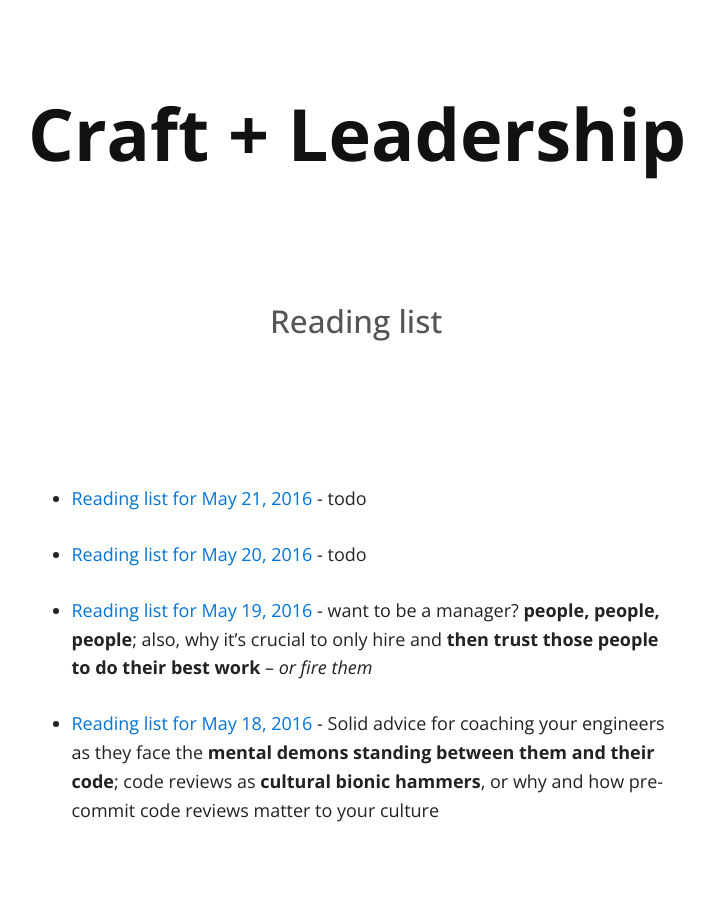
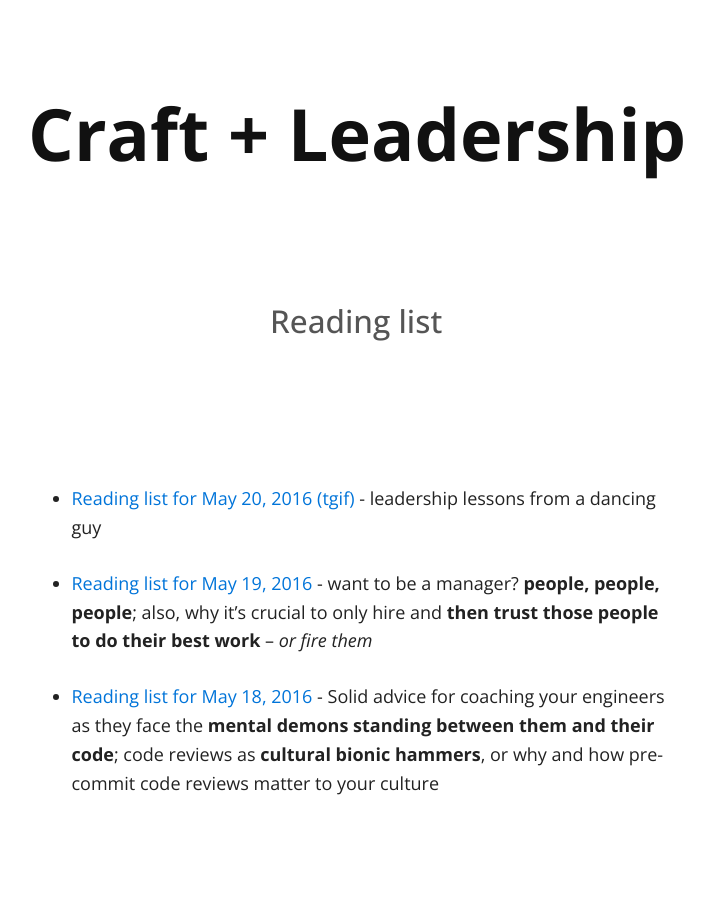
Before and after one commit to craftleadership/craftleadership.github.io, a Jekyll site: the page built from reading-list.md, in a window 1280 px wide. Shown: the whole page, without its empty margins (283-997 px from the left). Built offline with Jekyll 4.4.1, drawn with Linux system fonts in a browser that asks for light colours; nearby versions of some CDN libraries.

```diff
--- a/_posts/2016-05-21-reading-list.md
+++ /dev/null
@@ -1,8 +0,0 @@
----
-layout: post
-title:  "Reading list for May 21, 2016"
-date:   2016-05-21 12:00:00 -0700
-categories: reading
-author: michael
-excerpt: todo
----
```
Also changed, not shown: _posts/2016-05-20-reading-list.md (+9 -3 lines), imgs/2016-05-22-dancing-guy.png (added).
